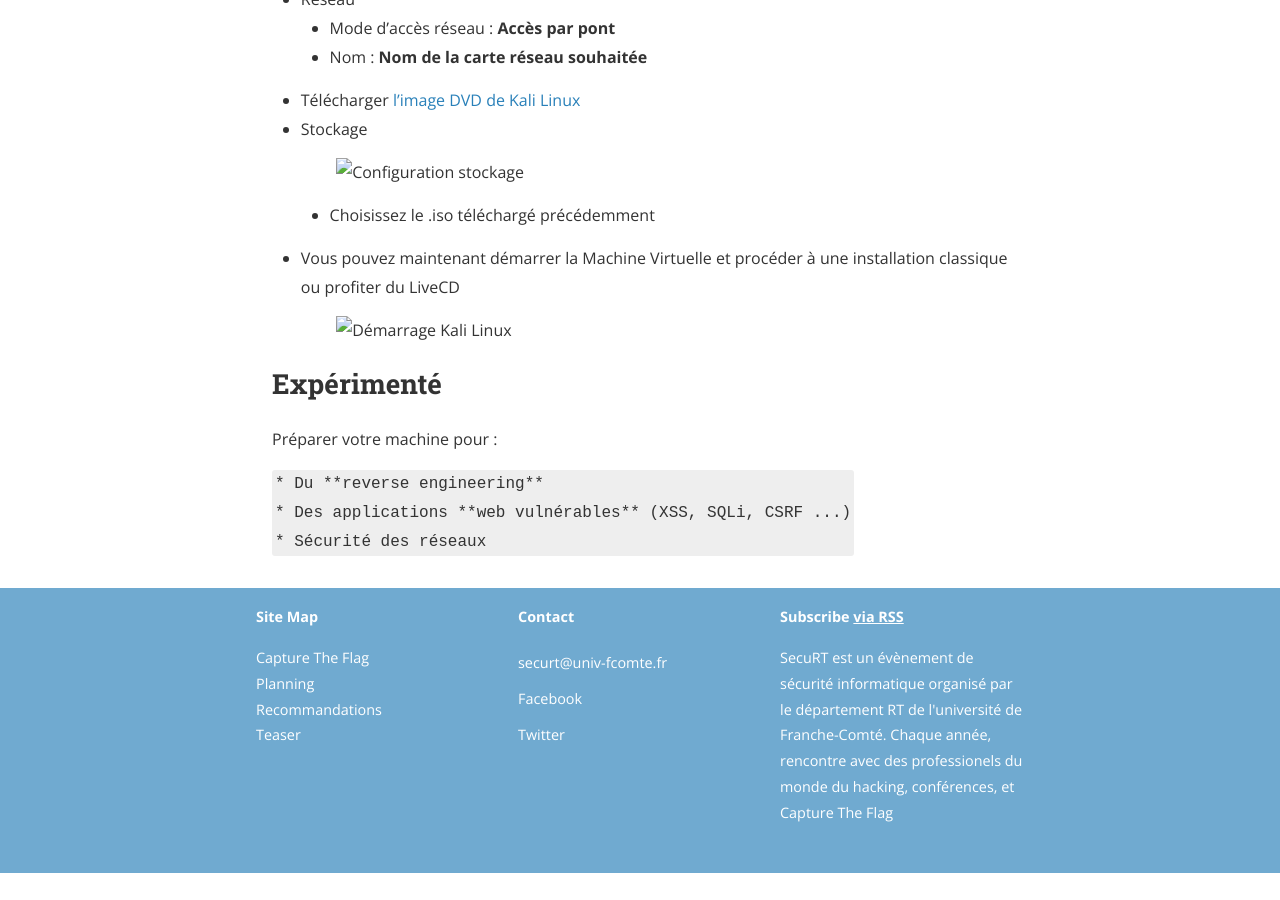
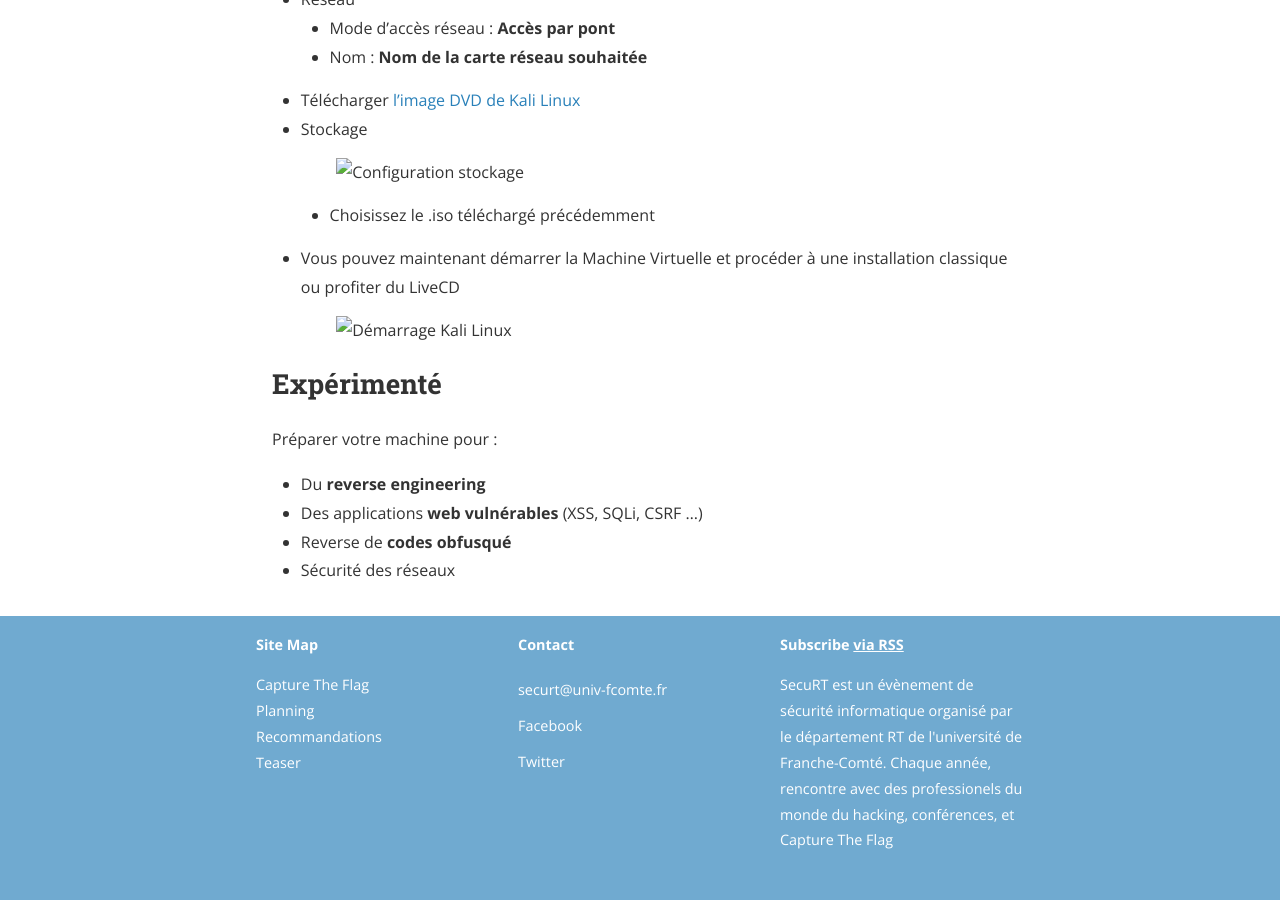
Before and after one commit to SecuRT/securt.github.io, a Jekyll site: the page built from recommandations.md, in a window 1280 px wide and 900 px high, scrolled down 1203 px. Built offline with Jekyll 4.4.1, drawn with Linux system fonts in a browser that asks for light colours; nearby versions of some CDN libraries; before the commit the page ends 2076 px from its top, so only the background shows below that.

Commit message:
[recommandations] update

```diff
--- a/recommandations.md
+++ b/recommandations.md
@@ -64,6 +64,7 @@ Expérimenté
 
 Préparer votre machine pour :
 
-	* Du **reverse engineering**
-	* Des applications **web vulnérables** (XSS, SQLi, CSRF ...)
-	* Sécurité des réseaux
+* Du **reverse engineering**
+* Des applications **web vulnérables** (XSS, SQLi, CSRF ...)
+* Reverse de **codes obfusqué**
+* Sécurité des réseaux
```
